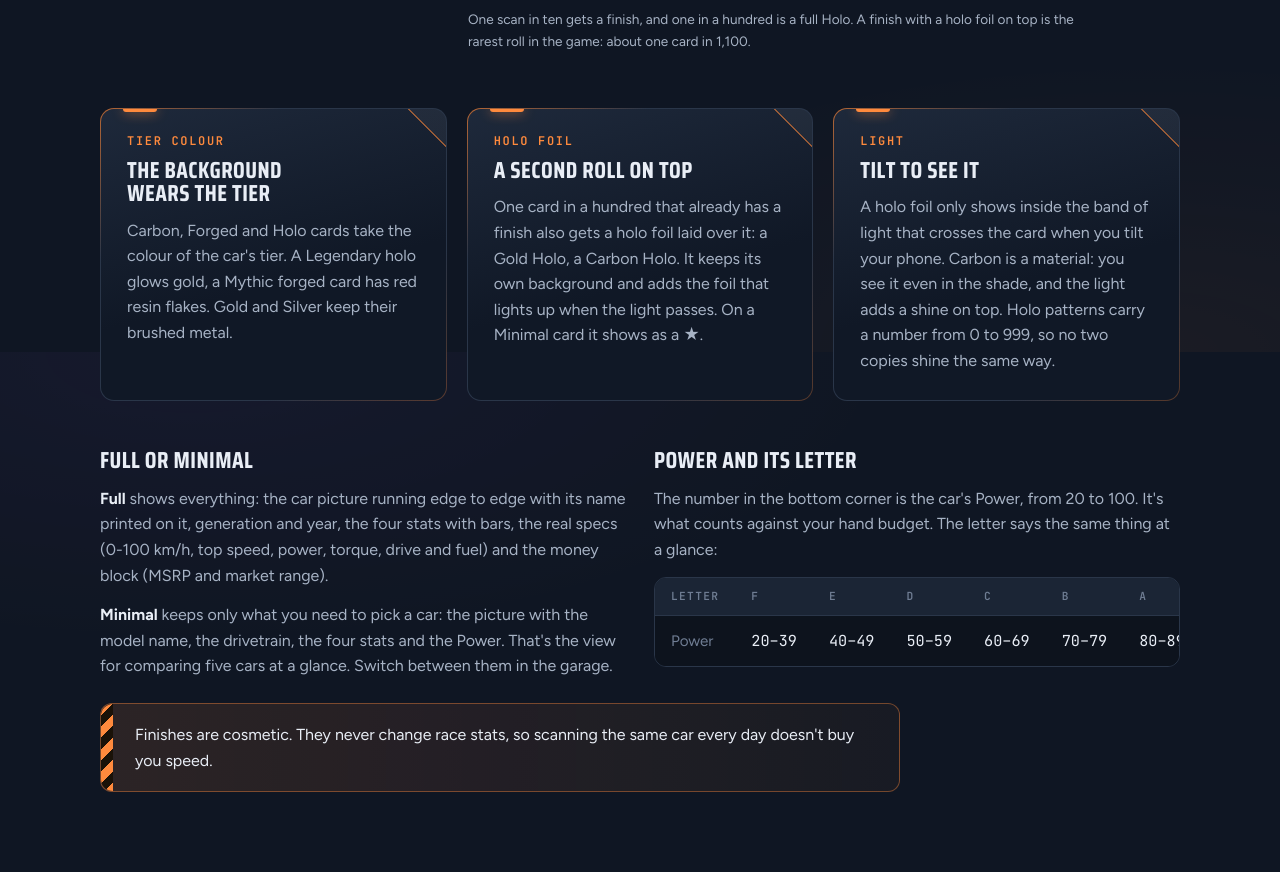
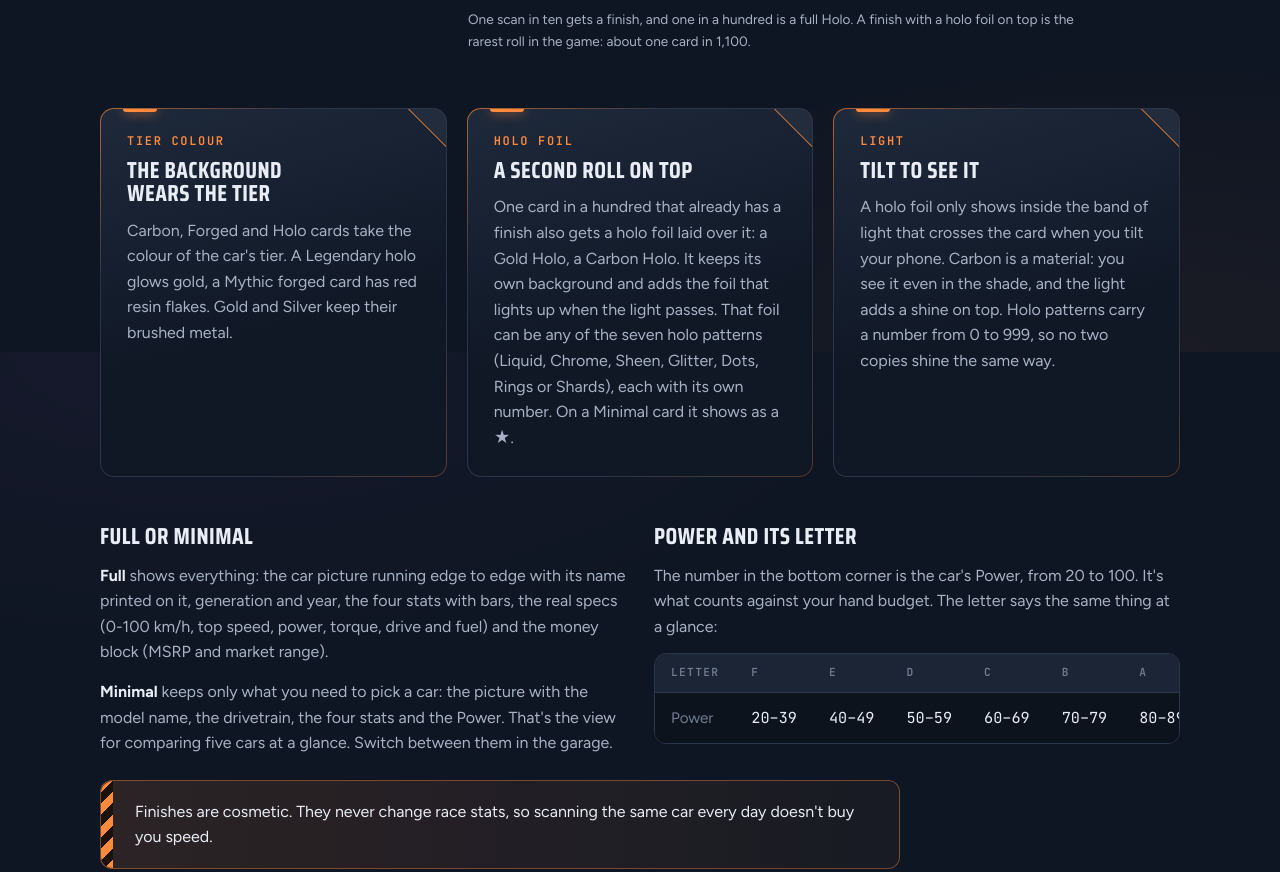
Before and after one commit to Acareche/streetcaught-site, a plain HTML site: page index.html in a window 1280 px wide. Shown: the part 4448-5320 px from the top of the page. Drawn offline with Linux system fonts and the light colour scheme.

Commit message:
Site : le foil peut etre n'importe quel motif holo

```diff
--- a/index.html
+++ b/index.html
@@ -594,7 +594,7 @@ section.blk.alt{background:rgba(19,27,40,.55)}
         <fieldset><legend>View</legend><div class="opts" id="optView"></div></fieldset>
         <div id="patBox" hidden>
           <p class="pat" id="patText"></p>
-          <div class="opts" style="margin-top:10px"><button type="button" id="rollPat">Roll another pattern</button></div>
+          <div class="opts" style="margin-top:10px"><button type="button" id="rollPat">Roll another pattern</button><button type="button" id="rollFoil">Roll another foil</button></div>
         </div>
         <div>
           <p class="eyebrow" style="color:var(--ink-3);margin-bottom:12px">Finish odds per scan</p>
@@ -606,7 +606,7 @@ section.blk.alt{background:rgba(19,27,40,.55)}
 
     <div class="grid3" style="margin-top:56px">
       <div class="step"><span class="eyebrow">Tier colour</span><h3>The background wears the tier</h3><p>Carbon, Forged and Holo cards take the colour of the car's tier. A Legendary holo glows gold, a Mythic forged card has red resin flakes. Gold and Silver keep their brushed metal.</p></div>
-      <div class="step"><span class="eyebrow">Holo foil</span><h3>A second roll on top</h3><p>One card in a hundred that already has a finish also gets a holo foil laid over it: a Gold Holo, a Carbon Holo. It keeps its own background and adds the foil that lights up when the light passes. On a Minimal card it shows as a ★.</p></div>
+      <div class="step"><span class="eyebrow">Holo foil</span><h3>A second roll on top</h3><p>One card in a hundred that already has a finish also gets a holo foil laid over it: a Gold Holo, a Carbon Holo. It keeps its own background and adds the foil that lights up when the light passes. That foil can be any of the seven holo patterns (Liquid, Chrome, Sheen, Glitter, Dots, Rings or Shards), each with its own number. On a Minimal card it shows as a ★.</p></div>
       <div class="step"><span class="eyebrow">Light</span><h3>Tilt to see it</h3><p>A holo foil only shows inside the band of light that crosses the card when you tilt your phone. Carbon is a material: you see it even in the shade, and the light adds a shine on top. Holo patterns carry a number from 0 to 999, so no two copies shine the same way.</p></div>
     </div>
 
@@ -1028,7 +1028,7 @@ const EFFECT_VEIL={normal:0,argent:.4,or:.34,carbone:.22,forge:.22,holo:0};
 const HOLO_FAMILIES=['liquide','chrome','nappe','paillettes','pois','cercles','eclats','carbone','forge'];
 const EFFECT_FAMILIES={holo:['liquide','chrome','nappe','paillettes','pois','cercles','eclats'],carbone:['carbone'],forge:['forge']};
 const foilLook=id=>holoLook(EFFECT_FAMILIES.holo[hashSeed('foil:'+id)%7],hashSeed('foilseed:'+id)%1000);
-const FAMILY_LABEL={liquide:'Liquid',chrome:'Chrome',nappe:'Sheet',paillettes:'Glitter',pois:'Dots',cercles:'Rings',eclats:'Shards',carbone:'Twill',forge:'Forged'};
+const FAMILY_LABEL={liquide:'Liquid',chrome:'Chrome',nappe:'Sheen',paillettes:'Glitter',pois:'Dots',cercles:'Rings',eclats:'Shards',carbone:'Twill',forge:'Forged'};
 const HOLO_MATERIAL=['carbone','forge'];
 const HOLO_MOTIF=['paillettes','pois','cercles','eclats'];
 function holoLook(family,seed){
@@ -1098,7 +1098,8 @@ const BRUSH_TEX="assets/4cd8cbfafe89.png";
 const WOOD_TEX="assets/794ce62f27c9.png";
 const HALO=[{out:8,width:4,alpha:'0D'},{out:5,width:3,alpha:'1F'},{out:3,width:2,alpha:'38'},{out:1,width:2,alpha:'5C'}];
 
-function carCardHTML(car,{effect='normal',variant='full',holoFamily,holoSeed=0,foil=false}={}){
+function carCardHTML(car,{effect='normal',variant='full',holoFamily,holoSeed=0,foil=false,foilFamily,foilSeed=0}={}){
+  const foilLk=foilFamily?holoLook(foilFamily,foilSeed):foilLook(car.id);
   const isClassic=!!car.classic, bw=isClassic?7:3;
   const border=isClassic?WOOD_BORDER:RARITY_BORDER[car.rarity];
   const tint=RARITY_COLOR[car.rarity], veil=EFFECT_VEIL[effect];
@@ -1125,7 +1126,7 @@ function carCardHTML(car,{effect='normal',variant='full',holoFamily,holoSeed=0,f
       ${veil>0?`<div class="cc-abs" style="background:#0B0E12;opacity:${veil}"></div>`:''}
       ${effect!=='normal'&&!pattern&&!(foil&&canFoil(effect))?metalLayer(W,1,effect):''}
       ${look?holoLayer(look,W,tint):''}
-      ${foil&&canFoil(effect)?holoLayer(foilLook(car.id),W,tint):''}
+      ${foil&&canFoil(effect)?holoLayer(foilLk,W,tint):''}
       <div class="cc-photo" style="height:${artBox}px;margin:-${pad}px -${pad}px 0">
         ${CAR_PHOTO[car.id]?`<img class="cc-shot" src="${CAR_PHOTO[car.id]}" alt="${car.make} ${car.model}">`:``}<div class="cc-pbox" style="height:${photoH}px">${CAR_PHOTO[car.id]?``:`<div class="cc-car" style="width:${artW}px;height:${artW/2.4}px;-webkit-mask-image:url(${CAR_IMG[car.body]||CAR_IMG.berline});mask-image:url(${CAR_IMG[car.body]||CAR_IMG.berline})"></div>`}</div>
         <i class="cc-voile" style="height:${Math.min(artBox,Math.round(titreH*1.7))}px"></i>
@@ -1145,7 +1146,7 @@ function carCardHTML(car,{effect='normal',variant='full',holoFamily,holoSeed=0,f
         <div class="cc-mrow"><span class="cc-sl">MSRP</span><span class="cc-sv">${money(car.prices.msrpUsd)}</span></div>
         <div class="cc-mrow"><span class="cc-sl">Market</span><span class="cc-sv">${money(car.prices.marketLowUsd)}–${money(car.prices.marketHighUsd)}</span></div>
       </div>`:''}
-      ${effect!=='normal'?`<div class="cc-top" style="clip-path:inset(0 0 calc(100% - ${artBox}px) 0)">${look?holoLayer(look,W,tint,true):''}${foil&&canFoil(effect)?holoLayer(foilLook(car.id),W,tint,true):''}${!pattern&&!(foil&&canFoil(effect))?metalLayer(W,1):''}</div>`:''}
+      ${effect!=='normal'?`<div class="cc-top" style="clip-path:inset(0 0 calc(100% - ${artBox}px) 0)">${look?holoLayer(look,W,tint,true):''}${foil&&canFoil(effect)?holoLayer(foilLk,W,tint,true):''}${!pattern&&!(foil&&canFoil(effect))?metalLayer(W,1):''}</div>`:''}
       <div class="cc-footer">
         <span class="cc-fl">${mini&&(effect!=='normal'||isClassic)?`<span class="cc-badge cc-bs">${effect!=='normal'?effectShort(effect,foil):CLASSIC_SHORT}</span>`:''}${!mini?`<span class="cc-rar">${RARITY_LABEL[car.rarity]}</span>`:''}
         ${car.estimated&&!mini?'<span class="cc-est">EST.</span>':''}</span>
@@ -1202,7 +1203,8 @@ gal.innerHTML=G.map((g,i)=>`<figure><div class="cc-host" id="g${i}"></div><figca
 G.forEach((g,i)=>mountCard(document.getElementById('g'+i),byId(g[0]),{effect:g[1],variant:'mini'}));
 // lab
 const LAB_CARS=['honda-civic-11','mazda-mx5-nd','toyota-gr86-2','aston-martin-db11-cab-2019','honda-s2000-ap1','toyota-supra-a80','bmw-e30-m3','lexus-lfa','ferrari-f40'];
-const lab={car:'bmw-e30-m3',effect:'carbone',view:'full',foil:'off',fam:'carbone',seed:661};
+const lab={car:'bmw-e30-m3',effect:'carbone',view:'full',foil:'off',fam:'carbone',seed:661,ffam:'paillettes',fseed:204};
+function rollFoil(){const pool=EFFECT_FAMILIES.holo;lab.ffam=pool[Math.floor(Math.random()*pool.length)];lab.fseed=Math.floor(Math.random()*1000)}
 function rollPattern(){const pool=EFFECT_FAMILIES[lab.effect];if(!pool)return;lab.fam=pool[Math.floor(Math.random()*pool.length)];lab.seed=Math.floor(Math.random()*1000)}
 function opts(id,items,key,after){
   const box=document.getElementById(id);
@@ -1212,16 +1214,23 @@ function opts(id,items,key,after){
 function refreshLab(){
   const pool=EFFECT_FAMILIES[lab.effect];
   if(pool&&!pool.includes(lab.fam))rollPattern();
-  mountCard(document.getElementById('labCard'),byId(lab.car),{effect:lab.effect,variant:lab.view,holoFamily:lab.fam,holoSeed:lab.seed,foil:lab.foil==='on'&&canFoil(lab.effect)});
+  mountCard(document.getElementById('labCard'),byId(lab.car),{effect:lab.effect,variant:lab.view,holoFamily:lab.fam,holoSeed:lab.seed,foil:lab.foil==='on'&&canFoil(lab.effect),foilFamily:lab.ffam,foilSeed:lab.fseed});
   opts('optCar',LAB_CARS.map(id=>{const c=byId(id);return{v:id,html:`<span class="dot" style="--c:${RARITY_COLOR[c.rarity]}"></span>${c.make} ${c.model}${c.classic?' <small class="muted">CLASSIC</small>':''}${c.estimated?' <small class="muted">EST.</small>':''}`}}),'car');
   opts('optFx',EFFECT_ODDS.map(([e])=>({v:e,html:EFFECT_LABEL[e]})),'effect');
   opts('optView',[{v:'full',html:'Full'},{v:'mini',html:'Minimal'}],'view');
   opts('optFoil',[{v:'off',html:'No foil'},{v:'on',html:'Holo foil'}],'foil');
   document.getElementById('foilBox').hidden=!canFoil(lab.effect);
-  const pb=document.getElementById('patBox');pb.hidden=!pool;
-  if(pool){const lk=holoLook(lab.fam,lab.seed);document.getElementById('patText').textContent=`${FAMILY_LABEL[lab.fam]} #${lk.seed}`+(lk.tier!=='standard'?` · ${lk.tier==='gem'?'Gem':'Rare'} cut`:'')}
+  const withFoil=lab.foil==='on'&&canFoil(lab.effect);
+  const pb=document.getElementById('patBox');pb.hidden=!pool&&!withFoil;
+  const cut=lk=>lk.tier!=='standard'?` · ${lk.tier==='gem'?'Gem':'Rare'} cut`:'';
+  const parts=[];
+  if(pool){const lk=holoLook(lab.fam,lab.seed);parts.push(`${FAMILY_LABEL[lab.fam]} #${lk.seed}${cut(lk)}`)}
+  if(withFoil){const lk=holoLook(lab.ffam,lab.fseed);parts.push(`Foil: ${FAMILY_LABEL[lab.ffam]} #${lk.seed}${cut(lk)}`)}
+  document.getElementById('patText').textContent=parts.join('  +  ');
+  document.getElementById('rollPat').hidden=!pool;document.getElementById('rollFoil').hidden=!withFoil;
 }
 document.getElementById('rollPat').onclick=()=>{rollPattern();refreshLab()};
+document.getElementById('rollFoil').onclick=()=>{rollFoil();refreshLab()};
 refreshLab();
 document.getElementById('odds').innerHTML=EFFECT_ODDS.map(([e,w])=>`<div class="odd"><span>${EFFECT_LABEL[e]}</span><span class="t"><i style="width:${w}%"></i></span><b>${w}%</b></div>`).join('');
 
```
